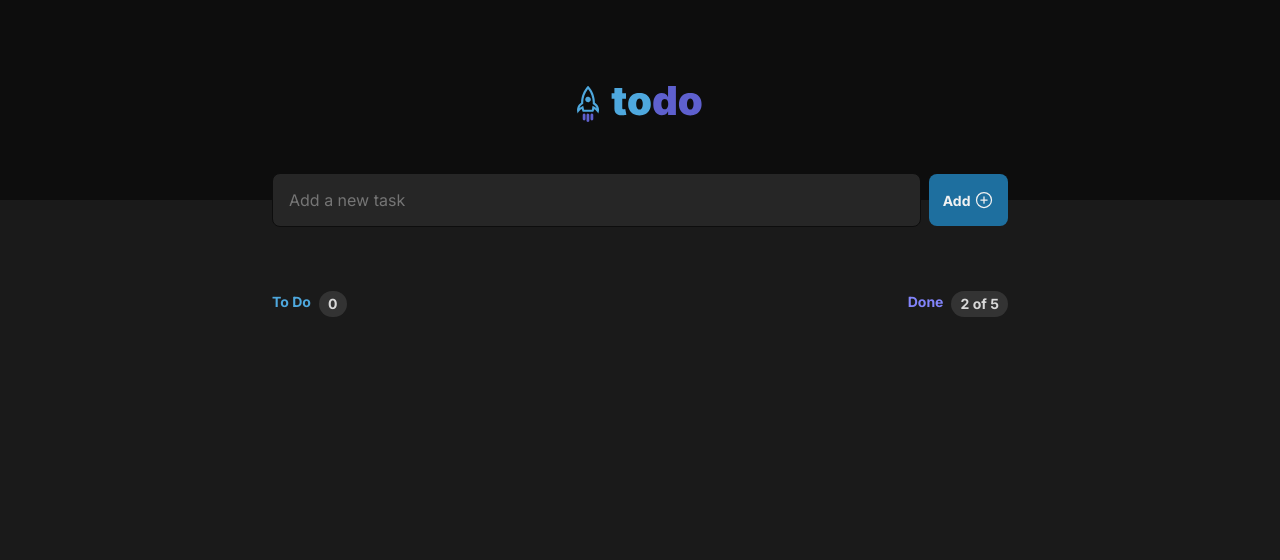
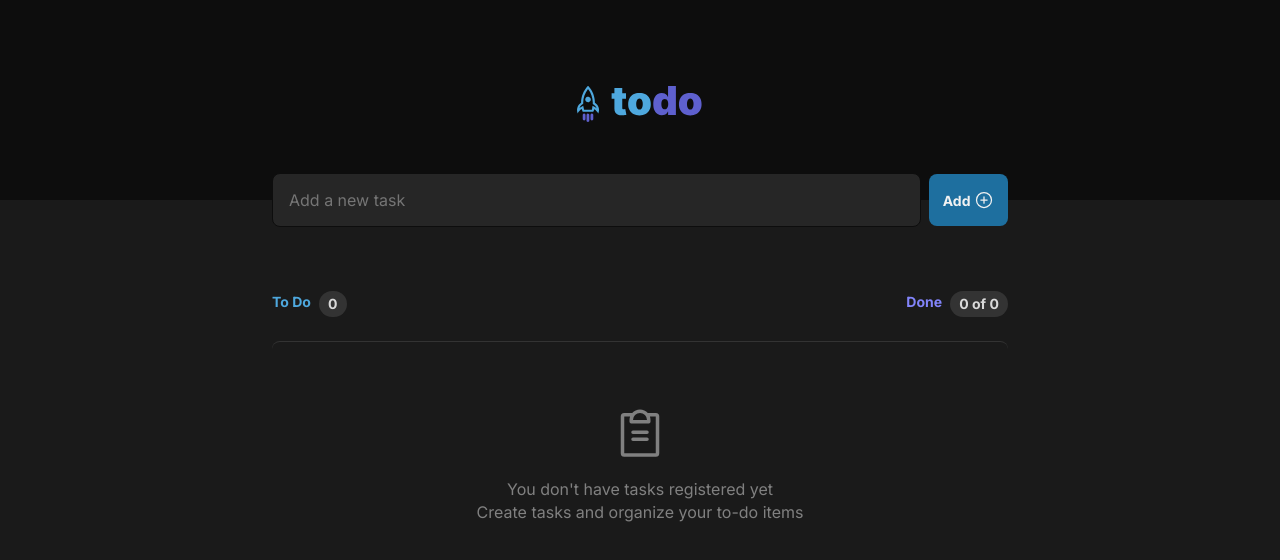
Before and after one commit to fabriciosouzza/todolist-react-ts, a React (Vite) app: page / in a window 1280 px wide. Shown: the top 560 px of the page. Built offline with nearby package versions, Linux system fonts and the light colour scheme.

Commit message:
fix: types issues, blank task issue and implement uuid package

```diff
--- a/package.json
+++ b/package.json
@@ -11,8 +11,10 @@
   },
   "dependencies": {
     "@phosphor-icons/react": "^2.0.9",
+    "@types/uuid": "^9.0.1",
     "react": "^18.2.0",
-    "react-dom": "^18.2.0"
+    "react-dom": "^18.2.0",
+    "uuid": "^9.0.0"
   },
   "devDependencies": {
     "@types/react": "^18.0.28",
--- a/src/components/Task.tsx
+++ b/src/components/Task.tsx
@@ -1,16 +1,16 @@
 import styles from './Task.module.css'
-import { Trash, CheckCircle } from "@phosphor-icons/react"
+import { Trash } from "@phosphor-icons/react"
 
 
 export function Task(props: any) {
 
-    const taskIsDone = props.status ?  styles.isDone : ''
+	const taskIsDone = props.status ? styles.isDone : ''
 
 	function handleDeleteTask() {
 		props.onDeleteTask(props.id)
 	}
 
-    function handleChangeStatus () {
+	function handleChangeStatus() {
 		props.onChangeStatus(props.id)
 	}
 
@@ -18,12 +18,11 @@ export function Task(props: any) {
 		<>
 			<div className={`${styles.task_container} ${taskIsDone}`}>
 				<button className={`${styles.check_button} ${taskIsDone}`} onClick={handleChangeStatus}>
-                {/* <CheckCircle size={20} weight="duotone" /> */}
-                <svg xmlns="http://www.w3.org/2000/svg" viewBox="0 0 256 256"><rect width="256" height="256" fill="none"/><circle cx="128" cy="128" r="96" opacity="0.2"/><polyline points="88 136 112 160 168 104" fill="none" stroke="currentColor" stroke-linecap="round" stroke-linejoin="round" stroke-width="16"/><circle cx="128" cy="128" r="96" fill="none" stroke="currentColor" stroke-linecap="round" stroke-linejoin="round" stroke-width="16"/></svg>
+					<svg xmlns="http://www.w3.org/2000/svg" viewBox="0 0 256 256"><rect width="256" height="256" fill="none" /><circle cx="128" cy="128" r="96" opacity="0.2" /><polyline points="88 136 112 160 168 104" fill="none" stroke="currentColor" stroke-linecap="round" stroke-linejoin="round" stroke-width="16" /><circle cx="128" cy="128" r="96" fill="none" stroke="currentColor" stroke-linecap="round" stroke-linejoin="round" stroke-width="16" /></svg>
 				</button>
 
 				<p className={`${taskIsDone}`}>{props.content}</p>
-            <button className={styles.delete_button} onClick={handleDeleteTask}><Trash size={20}/></button>
+				<button className={styles.delete_button} onClick={handleDeleteTask}><Trash size={20} /></button>
 			</div>
 		</>
 	)
--- a/src/components/TodoSection.tsx
+++ b/src/components/TodoSection.tsx
@@ -3,55 +3,50 @@ import { Empty } from './Empty'
 
 import { PlusCircle } from '@phosphor-icons/react'
 import styles from './TodoSection.module.css'
-import { useState } from 'react'
+import { ChangeEvent, FormEvent, useState } from 'react'
+import { v4 as uuidv4 } from 'uuid'
 
 
-// interface Task {
-//     id: number,
-//     content: string,
-//     isDone: boolean
-// }
+interface Task {
+    id: string,
+    content: string,
+    status: boolean
+}
 
-// const tasks = [
-//     {
-//         id: 1,
-//         content: "sdfasdf",
-//         isDone: true
-//     }
-// ]
 
 export function TodoSection() {
 
-    const [tasks, setTasks] = useState([]);
+    const [tasks, setTasks] = useState<Task[]>([]);
     const [newTaskContent, setNewTaskContent] = useState('')
 
-    const [newTaskId, setNewTaskId] = useState(1)
 
-    function handleNewTask() {
-        handleNewTaskId()
+    function handleNewTask(event: FormEvent) {
+
+        const taskToAdd: Task = {
+            id: uuidv4(),
+            content: newTaskContent,
+            status: false
+        }
+
 
         event.preventDefault()
-        setTasks([...tasks, {id: newTaskId, content: newTaskContent, status: false}])
+        setTasks([...tasks, taskToAdd])
         setNewTaskContent('')
     }
 
-    function handleNewTaskContent() {
-
-        setNewTaskContent(event?.target.value)
+    function handleNewTaskContent(event: ChangeEvent<HTMLTextAreaElement>) {
+        setNewTaskContent(event.target.value)
     }
 
-    function handleNewTaskId() {
-        setNewTaskId(newTaskId + 1)
-    }
 
-    function deleteTask(id) {
+    function deleteTask(id: string) {
         const tasksUpdated = tasks.filter(item => {
             return item.id != id;
         })
         setTasks(tasksUpdated);
     }
 
-    function changeStatus(id) {
+    function changeStatus(id: string) {
         const tasksWithDone = tasks.map(item => {
             if (item.id == id) {
                 item.status = item.status ? false : true
@@ -63,24 +58,33 @@ export function TodoSection() {
         setTasks(tasksWithDone);
     }
 
-//  todo vies -> two functions that iterates the task array
+    function numberOfTasksDone() {
+        const tasksDone = tasks.filter(item => {
+            if (item.status) {
+                return item;
+            }
+        })
 
+        return tasksDone.length;
+    }
+
+    const isEmpty = tasks.length == 0 ? true: false
 
     return (
         <div className={styles.allsection}>
 
             <form className={styles.task_form} onSubmit={handleNewTask}>
-                <textarea placeholder='Add a new task' value={newTaskContent} onChange={handleNewTaskContent}></textarea>
+                <textarea placeholder='Add a new task' value={newTaskContent} onChange={handleNewTaskContent} required></textarea>
                 <button type='submit'><p>Add</p><PlusCircle size={20} /></button>
             </form>
 
             <div className={styles.tasks_status}>
-                <p className={styles.todoview}>To Do <span>0</span></p>
-                <p className={styles.doneview}>Done <span>2 of 5</span></p>
+                <p className={styles.todoview}>To Do <span>{`${tasks.length - numberOfTasksDone()}`}</span></p>
+                <p className={styles.doneview}>Done <span>{`${numberOfTasksDone()} of ${tasks.length}`}</span></p>
             </div>
 
             <div className={styles.task_wrapper}>
-                {tasks.map(item => {
+                {isEmpty ?  <Empty /> : tasks.map(item => {
                     return <Task key={item.id} id={item.id} content={item.content} status={item.status} onDeleteTask={deleteTask} onChangeStatus={changeStatus} />
                 })}
             </div>
```
Also changed, not shown: 1 other file (tests, documents, lock files or other folders). Lines whose indentation alone changed are shown as unchanged.
